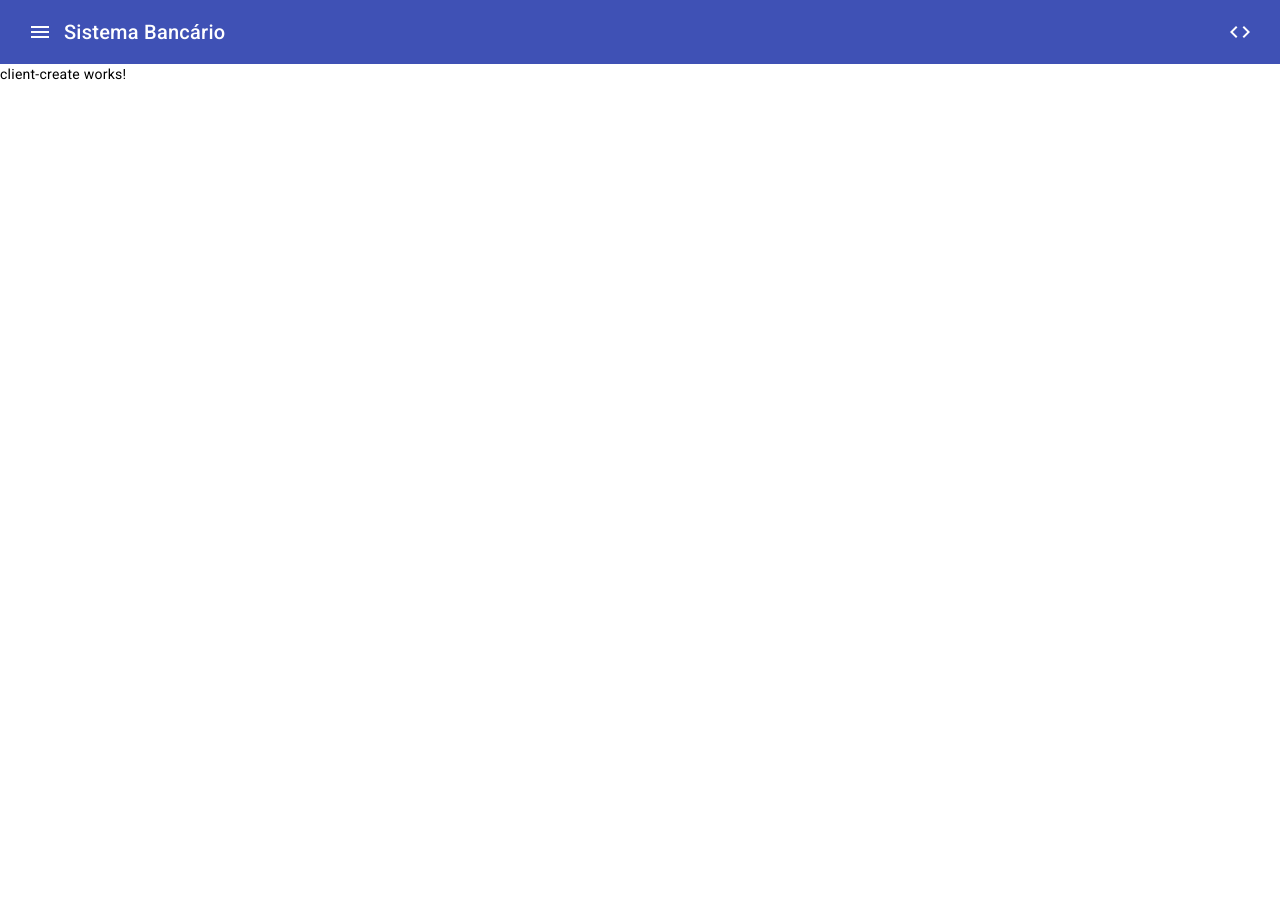
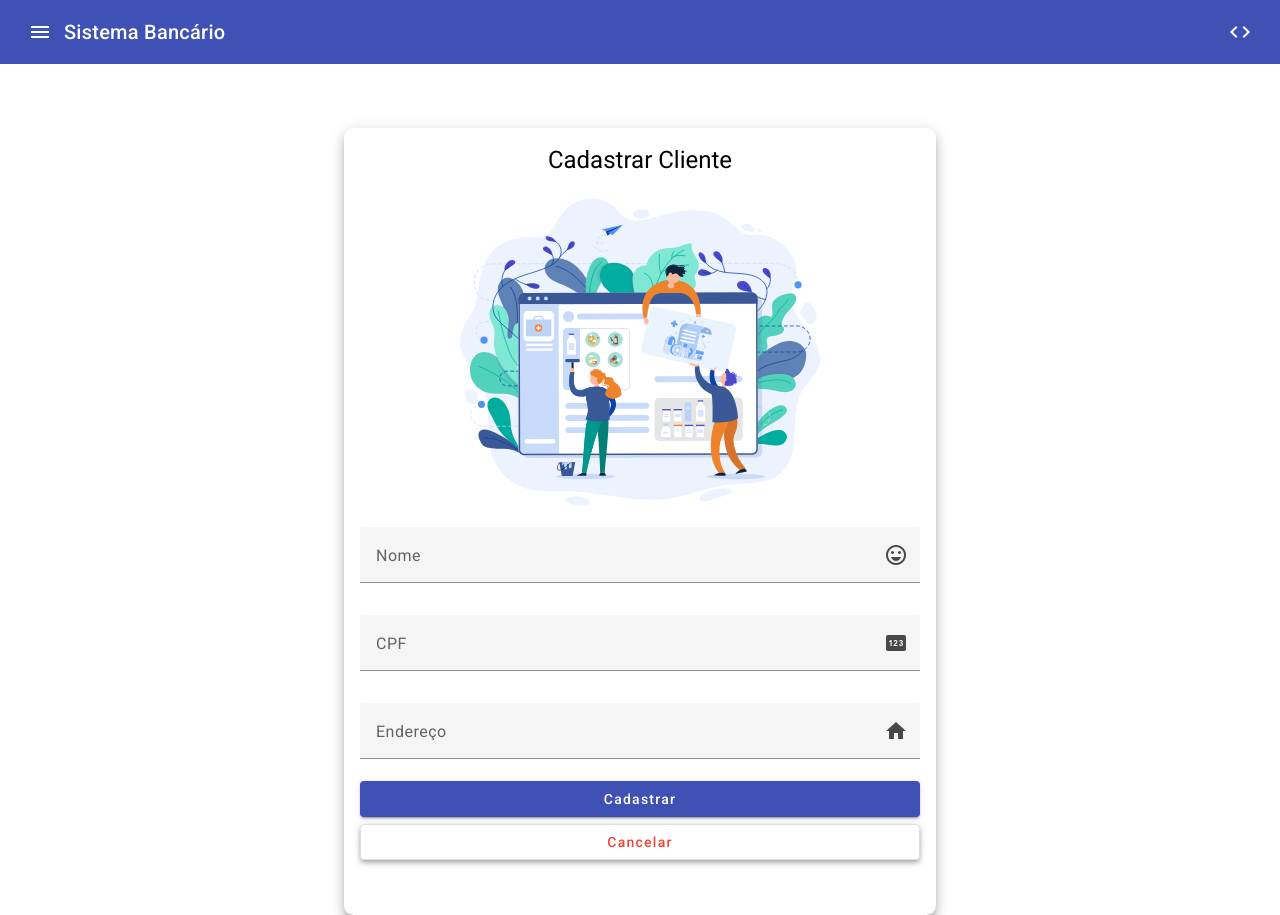
Before and after one commit to pamelamoreiras/sistemabanco-front, an Angular app: page /clients/create in a window 1280 px wide. Before the commit the page ends 800 px from the top, so only its background shows below. Built offline with nearby package versions, Linux system fonts and the light colour scheme.

Commit message:
HTML e CSS para componente client create

```diff
--- a/src/app/components/client/client-create/client-create.component.css
+++ b/src/app/components/client/client-create/client-create.component.css
@@ -0,0 +1,31 @@
+.container {
+    width: 35rem;
+    margin: 4rem auto auto auto;
+    padding: 1rem 1rem 3rem 1rem;
+    border-radius: .6rem;
+}
+
+.fullWidth {
+    width: 100%;
+}
+
+h1 {
+    text-align: center;
+}
+
+img {
+    height: 20rem;
+    margin: auto;
+}
+
+mat-form-field {
+    margin-top: 10px;
+}
+
+button {
+    margin-bottom: 7px;
+}
+
+mat-icon {
+    opacity: .7;
+}
--- a/src/app/components/client/client-create/client-create.component.html
+++ b/src/app/components/client/client-create/client-create.component.html
@@ -1 +1,30 @@
-<p>client-create works!</p>
+<div class="container mat-elevation-z8">
+
+<form class="form">
+
+    <h1 class="fullWidth">Cadastrar Cliente</h1>
+    <img class="fullWidth" src="assets/admin-img.svg" alt="imagem de adim cadastrando">
+
+    <mat-form-field  class="fullWidth" appearance="fill">
+        <mat-label>Nome</mat-label>
+        <input matInput placeholder="Ex.. Camila">
+        <mat-icon matSuffix>sentiment_very_satisfied</mat-icon>
+    </mat-form-field>
+
+    <mat-form-field class="fullWidth" appearance="fill">
+        <mat-label>CPF</mat-label>
+        <input type="number" matInput placeholder="Ex.. 11111111111">
+        <mat-icon matSuffix>pin</mat-icon>
+    </mat-form-field>
+
+    <mat-form-field class="fullWidth" appearance="fill">
+        <mat-label>Endereço</mat-label>
+        <input matInput placeholder="Ex.. Rua Cassio">
+        <mat-icon matSuffix>home</mat-icon>
+    </mat-form-field>
+
+    <button class="fullWidth mat-elevation-z8" mat-raised-button color="primary">Cadastrar</button>
+    <button routerLink="../" class="fullWidth mat-elevation-z4" mat-stroked-button color="warn">Cancelar</button>
+</form>
+
+</div>
```
Also changed, not shown: src/assets/admin-img.svg (added).
